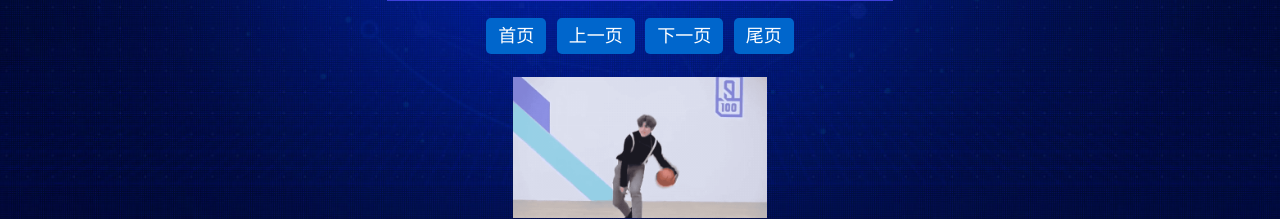
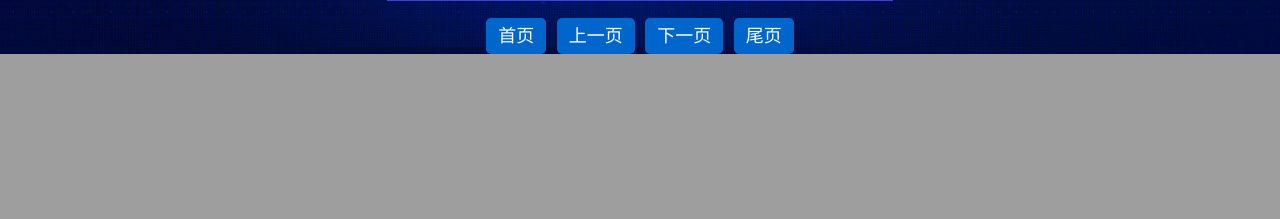
Before and after one commit to orderss/big_screen, a Flask app: page /?page=2 in a window 1280 px wide. Shown: the part 821-1040 px from the top of the page. After the commit the page ends 875 px from the top, so only its background shows below. Run offline with Flask 3, Linux system fonts and the light colour scheme; data comes from the database, SQL or seed files in the repository.

Commit message:
modified:   templates/index.html

```diff
--- a/templates/index.html
+++ b/templates/index.html
@@ -147,7 +147,7 @@
         {% endif %}
         <!-- <img src="{{ url_for('static', filename='picture/vv.gif') }}"> 页面加载中... </div> -->
     </div>
-    <div class="vv"> <img src="{{ url_for('static', filename='picture/vv.gif') }}"> </div>
+    <!-- <div class="vv"> <img src="{{ url_for('static', filename='picture/vv.gif') }}"> </div> -->
       </li>
       <li>
         <div class="boxall" style="height:3.4rem">
```
